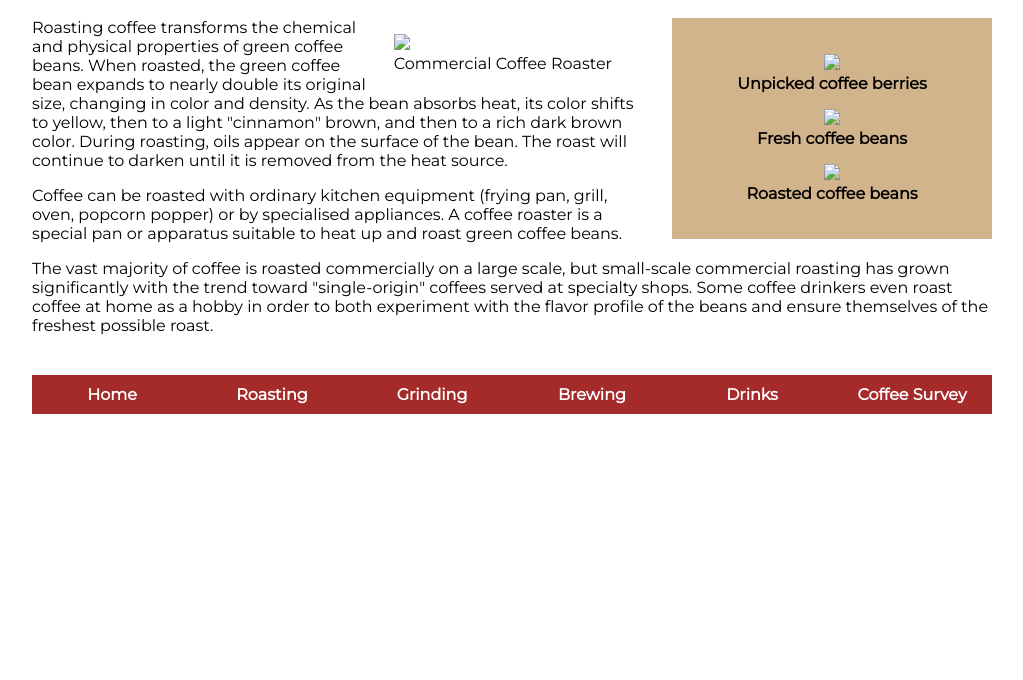
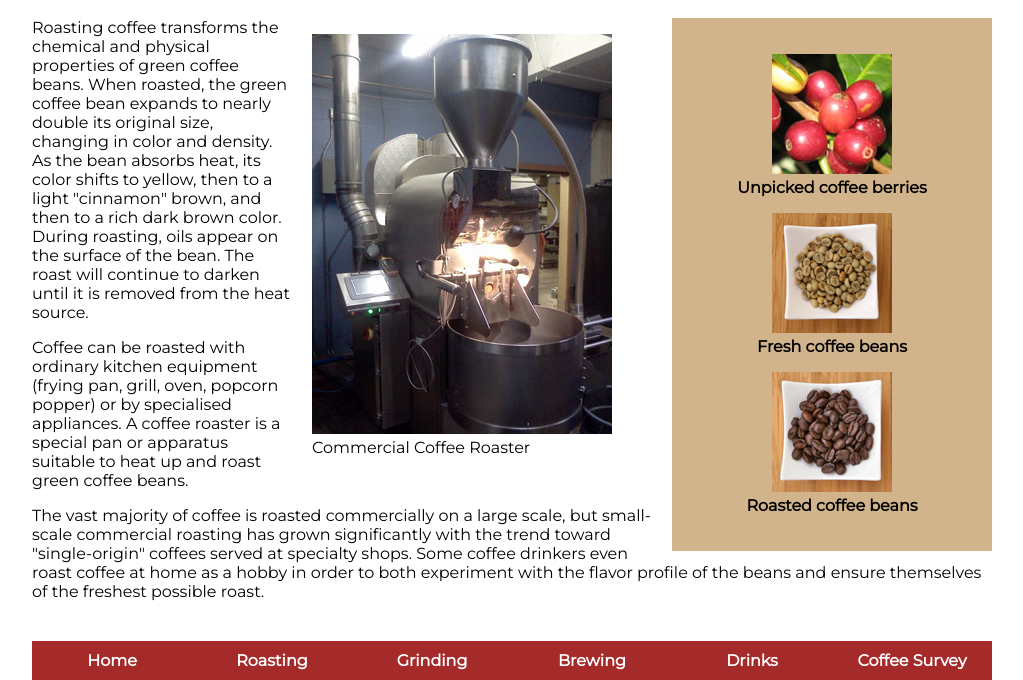
Before and after one commit to momin2115/coffee, a plain HTML site: page roasting.html in a window 1280 px wide. Shown: the part 242-922 px from the top of the page, without its empty margins (128-1151 px from the left). Before the commit the page ends 800 px from the top, so only its background shows below. Drawn offline with Linux system fonts and the light colour scheme; files whose address does not match are found by name.

Commit message:
Update roasting.html

```diff
--- a/roasting.html
+++ b/roasting.html
@@ -24,22 +24,22 @@
     <h1>Coffee Roasting</h1>
 <aside>
     <figure>
-        <img src="images/coffee-berries.jpg" width="auto" height="auto">
+        <img src="coffee-berries.jpg" width="auto" height="auto">
         <figcaption>Unpicked coffee berries</figcaption>
     </figure>
     <figure>
-        <img src="images/fresh-beans.jpg" width="auto" height="auto">
+        <img src="fresh-beans.jpg" width="auto" height="auto">
         <figcaption>Fresh coffee beans</figcaption>
     </figure>
     <figure>
-        <img src="images/roasted-beans.jpg" width="auto" height="auto">
+        <img src="roasted-beans.jpg" width="auto" height="auto">
         <figcaption> Roasted coffee beans</figcaption>
     </figure>
 </aside>
 
 <section>
     <figure class="photo-right">
-        <img src="images/commercial-roaster.jpg" width="auto" height="auto">
+        <img src="commercial-roaster.jpg" width="auto" height="auto">
         <figcaption> Commercial Coffee Roaster</figcaption>
     </figure>
 
```
